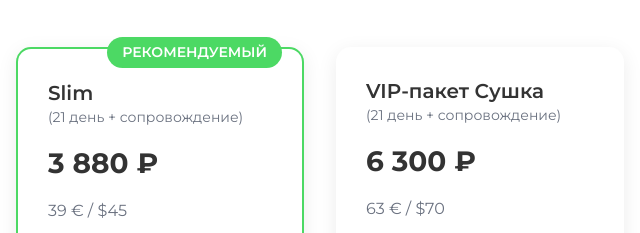
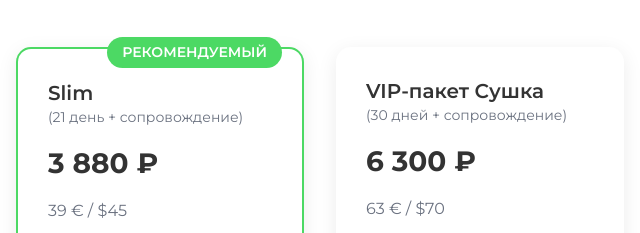
Before and after one commit to marafonstroynosti/slim21, a plain HTML site: page index.html in a window 1280 px wide. Shown: the part 3245-3478 px from the top of the page, 640-1280 px from the left. Drawn offline with nearby package versions, Linux system fonts and the light colour scheme.

Commit message:
index.html

```diff
--- a/index.html
+++ b/index.html
@@ -582,7 +582,7 @@
 
                 <div class="price-card">
                     <h3 class="text-xl font-semibold">VIP-пакет Сушка</h3>
-                    <div class="text-sm text-gray-500">(21 день + сопровождение)</div>
+                    <div class="text-sm text-gray-500">(30 дней + сопровождение)</div>
                     <div class="price-tag">6 300 ₽</div>
                     <div class="text-gray-500 mb-6">63 € / $70</div>
                     <ul class="space-y-2 flex-grow">
```
